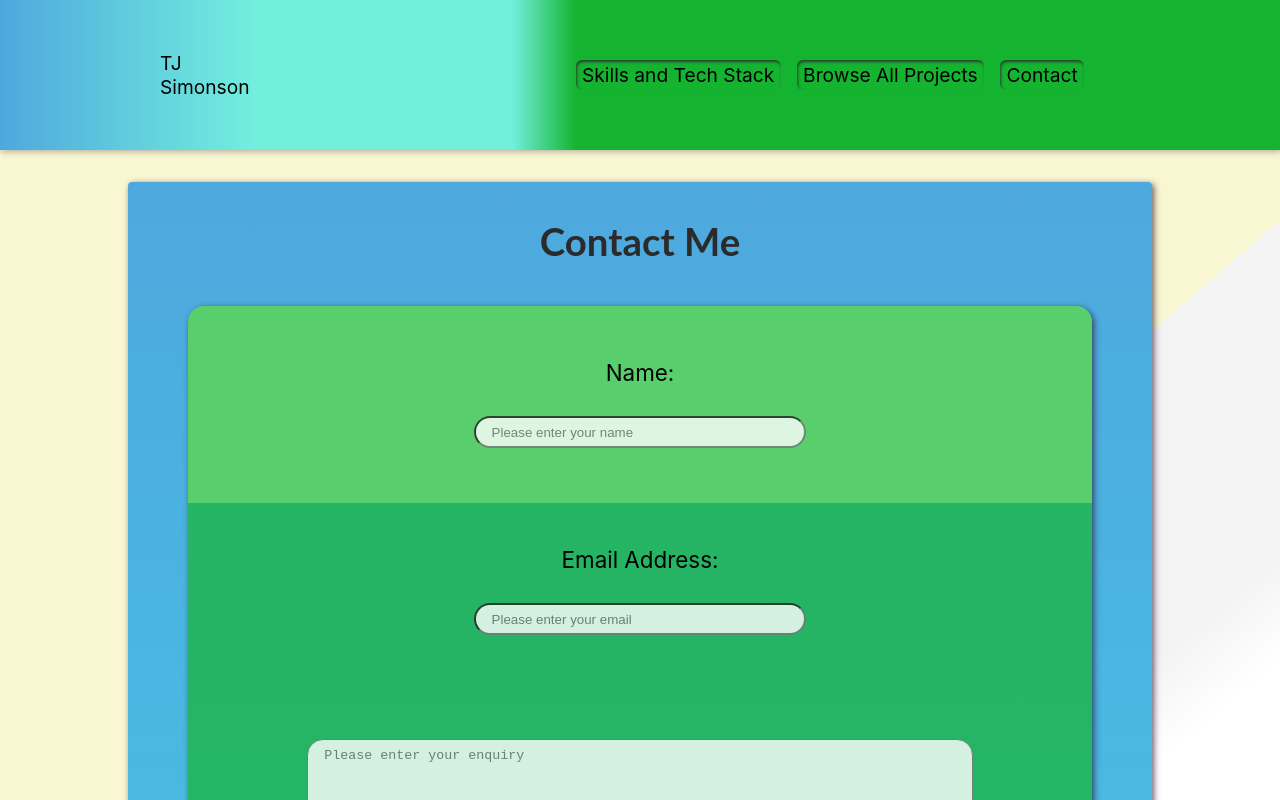
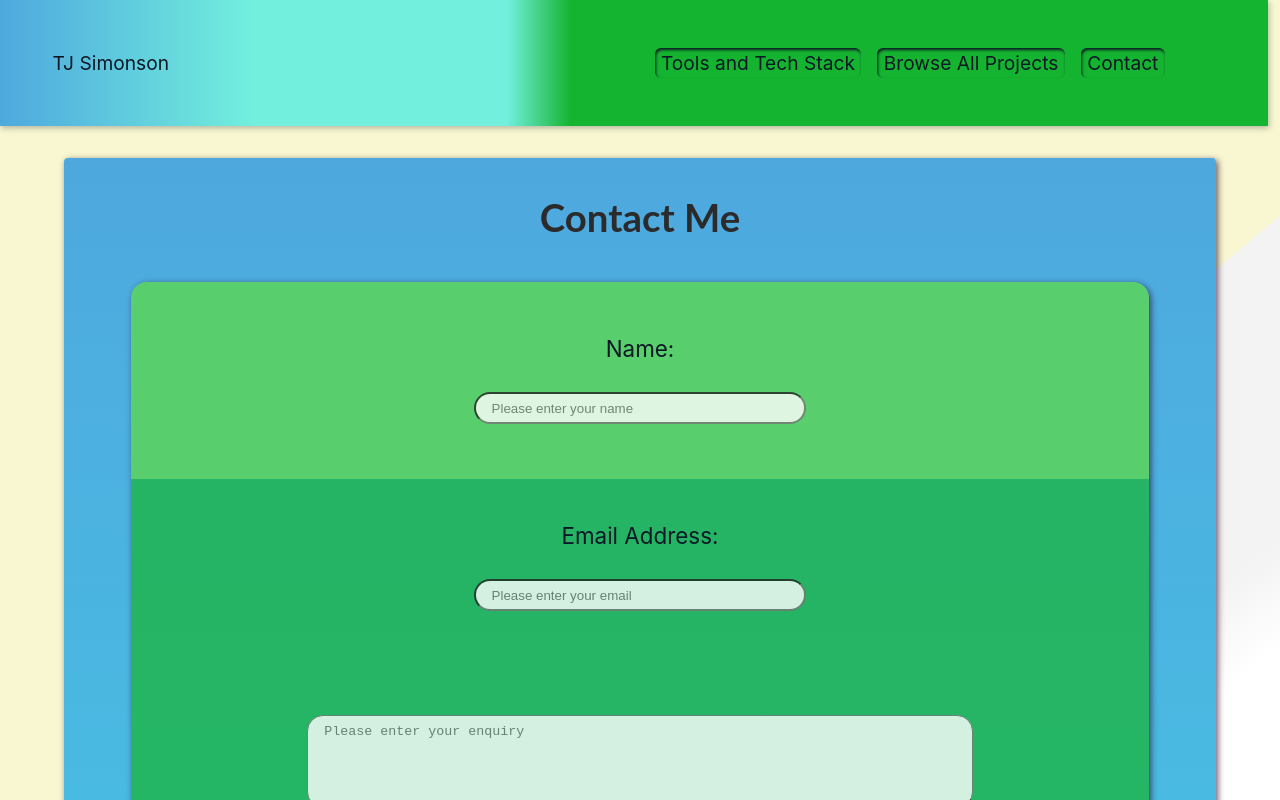
Before and after one commit to ttytango/nextjs-portofolio, a Next.js app: page /contact-me in a window 1280 px wide. Shown: the top 800 px of the page. Built offline with nearby package versions, Linux system fonts and the light colour scheme.

Commit message:
changes made to layout

```diff
--- a/components/layout/footer.module.scss
+++ b/components/layout/footer.module.scss
@@ -18,7 +18,7 @@
  width: 100%;
  margin: 0 auto;
  align-content: flex-end;
- padding: 0 4rem;
+ padding: 0 2rem;
  flex-direction: row;
  justify-content: space-between;
  span {
--- a/components/layout/navbar.js
+++ b/components/layout/navbar.js
@@ -10,7 +10,7 @@ export default function Navbar() {
 			<nav>
 				<ul className={styles.topNavButtons}>
 					<li>
-						<Link href="/techstack">Skills and Tech Stack</Link>
+						<Link href="/techstack">Tools and Tech Stack</Link>
 					</li>
 					<li>
 						<Link href="/projects">Browse All Projects</Link>
--- a/components/layout/navbar.module.scss
+++ b/components/layout/navbar.module.scss
@@ -1,10 +1,10 @@
 @import "../../styles/variables";
 .header {
-    width: 100vw;
+    width: 99.1vw;
     //height: 8vh;
     //flex-basis: 0 0 1;
     background: linear-gradient(to right, $blue-jeans, $turquoise 20% 40%, $aquamarine 45% 80%);
-    padding: 2rem 10%;
+    padding: 2rem 0.8rem;
     display: flex;
     flex-direction: row;
     align-items: center;
--- a/pages/contact-me/contact-me.module.scss
+++ b/pages/contact-me/contact-me.module.scss
@@ -6,7 +6,7 @@
     flex-wrap: wrap;
     background: linear-gradient(to bottom, $blue-jeans, $vivid-sky-blue);
     padding: 10px;
-    width: 80vw;
+    width: 90%;
     margin: 2rem auto;
     border-radius: $default-card-border-radius;
     box-shadow: $default-box-shadow;
--- a/pages/projects/index.js
+++ b/pages/projects/index.js
@@ -72,7 +72,7 @@ function ProjectsPage(props) {
 
 	return (
 		<section className={styles.listSection}>
-			<h2>Projects</h2>
+			<h1>Projects</h1>
 			{/* <SearchByKeyword onSearch={keywordHandler} /> */}
 			<ProjectItem
 				projects={projects}
--- a/styles/_variables.scss
+++ b/styles/_variables.scss
@@ -1,5 +1,7 @@
-$black: rgba(45, 15, 46, 0.69);
-$white: rgb(255, 245, 235);
+//$black: rgba(45, 15, 46, 0.69);
+$black: #0C1825;
+//$white: rgb(255, 245, 235);
+$white: #F3F4F6;
 $persian-blue: #072ac8ff;
 $dodger-blue: #1e96fcff;
 $uranian-blue: #a2d6f9ff;
--- a/styles/globals.scss
+++ b/styles/globals.scss
@@ -1,8 +1,10 @@
+@import "./variables";
 html,
 body {
     padding: 0;
     margin: 0;
     font-family: -apple-system, BlinkMacSystemFont, Segoe UI, Roboto, Oxygen, Ubuntu, Cantarell, Fira Sans, Droid Sans, Helvetica Neue, sans-serif;
+
 }
 
 body {
@@ -11,6 +13,7 @@ body {
     &:not(footer) {
         font-size: 1.2rem;
     }
+    color: $black;
 }
 
 a {
```
Also changed, not shown: pages/projects/projectList.module.scss (+6 -5 lines), public/projects/happy_app.png (added), 1 other file (tests, documents, lock files or other folders).
